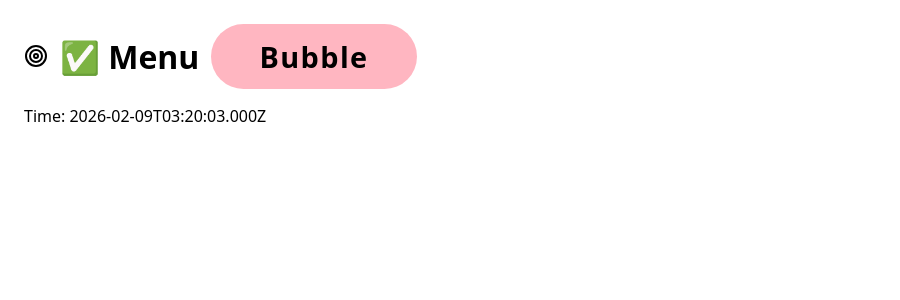
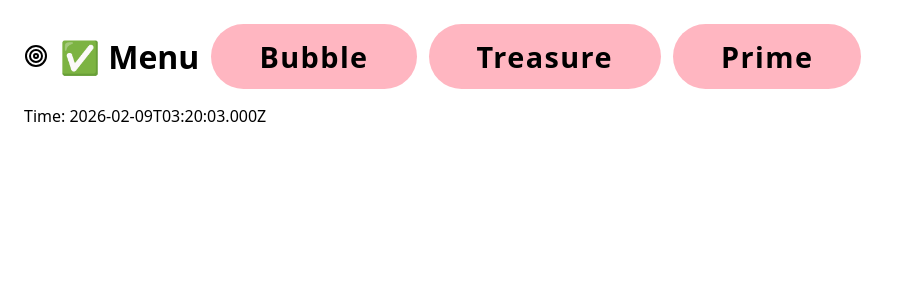
Before and after one commit to rabongHan/CSE210-WI26-Team2, a Next.js app: page / in a window 1280 px wide. Shown: the top 300 px of the page, without its empty margins (0-900 px from the left). Built offline with nearby package versions, Linux system fonts and the light colour scheme.

Commit message:
Add navigation buttons for Treasure and Prime to the menu (root page)

```diff
--- a/app/page.tsx
+++ b/app/page.tsx
@@ -17,6 +17,12 @@ export default function Page() {
           <NavButton href={'/bubble/menu'}>
               Bubble
           </NavButton>
+          <NavButton href={'/treasure'}>
+              Treasure
+          </NavButton>
+          <NavButton href={'/prime'}>
+              Prime
+          </NavButton>
       </div>
       <p>Time: {now}</p>
     </main>
```
